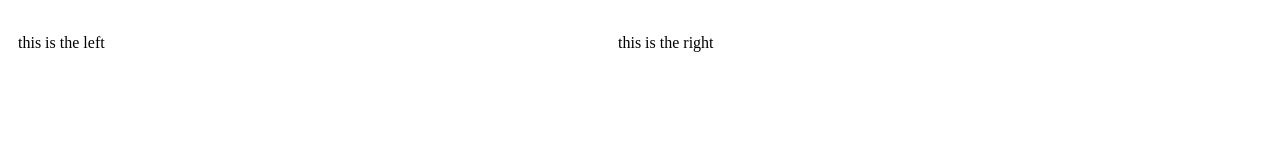
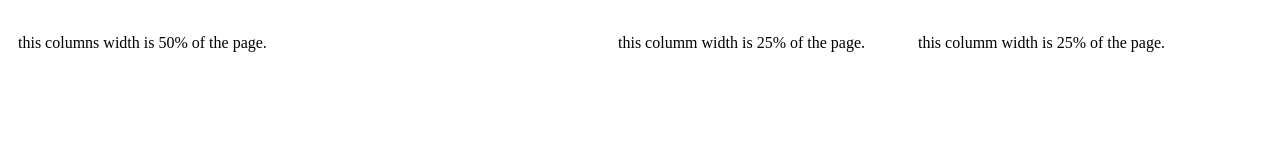
Before and after one commit to jmooree30/css-grid-framework, a plain HTML site: page index.html in a window 1280 px wide. Drawn offline with Linux system fonts and the light colour scheme.

Commit message:
Added documentation

```diff
--- a/index.html
+++ b/index.html
@@ -1,6 +1,7 @@
 <!Doctype html>
 <html>
 <head>
+	<title>CSS-Grid-Framework</title>
 	<link href="normalize.css">
 	<link rel="stylesheet" href="stylesheets/output.css" type="text/css">
 </head>
@@ -8,10 +9,13 @@
 	<div class="container">
 		<div class="row">
 			<div class="col-6">
-				<p> this is the left</p>
+				<p> this columns width is 50% of the page.</p>
 			</div>
-			<div class="col-6">
-                <p> this is the right</p>
+			<div class="col-3">
+				<p> this columm width is 25% of the page.</p>
+			</div>
+			<div class="col-3">
+				<p> this columm width is 25% of the page.</p>
 			</div>
 		</div>
 	</div>
--- a/stylesheets/input.scss
+++ b/stylesheets/input.scss
@@ -67,3 +67,7 @@
 .col-12{
 	width:99.998%;
 }
+
+@media screen and(max-width:800px){
+	[class*="col-"]{width:100%;}
+}
```
Also changed, not shown: stylesheets/input.css (deleted), stylesheets/output.css, 3 other files.
